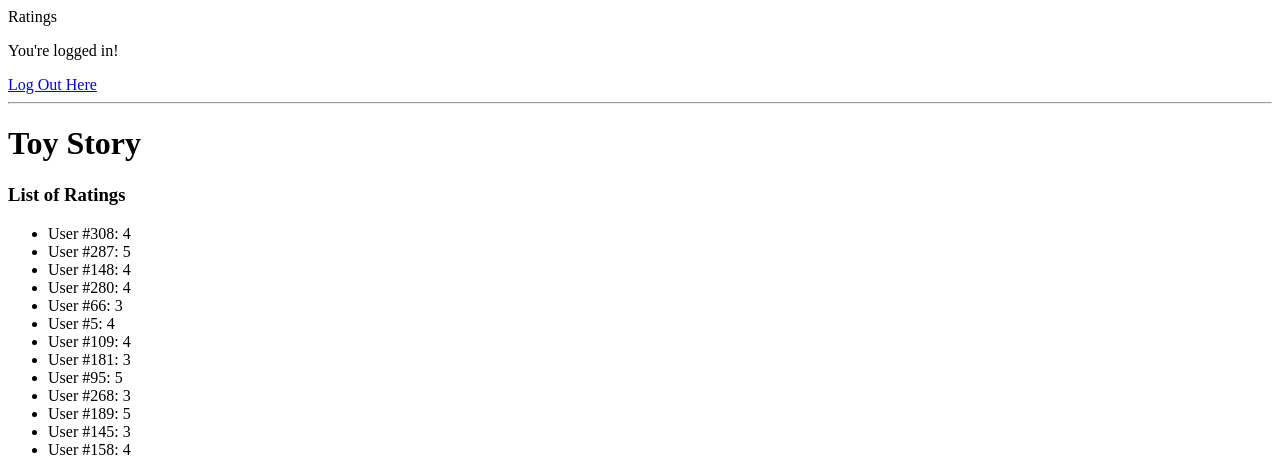
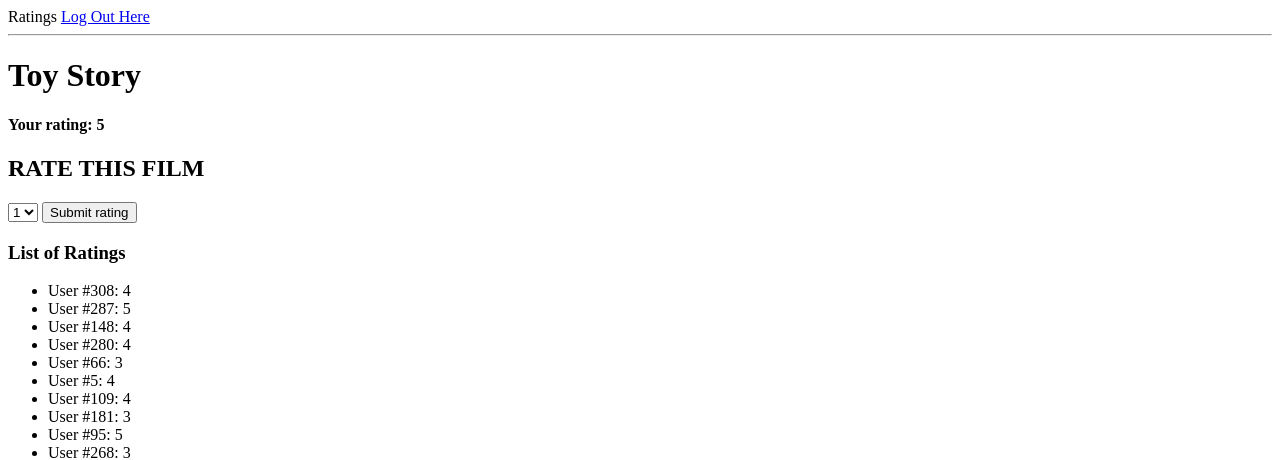
Before and after one commit to jturn130/ratings, a Flask app: page /movies/1 in a window 1280 px wide. Shown: the top 460 px of the page. Run offline with Flask 2, Linux system fonts and the light colour scheme; a user stored in the database is signed in; data comes from the database, SQL or seed files in the repository; both versions use the stored data as it was after the commit.

Commit message:
user can create or update rating

```diff
--- a/server.py
+++ b/server.py
@@ -34,7 +34,7 @@
 
 @app.route("/users/<int:userid>")
 def get_user_info(userid):
-    """Show user info"""
+    """Show individual user info"""
 
     user = User.query.filter_by(user_id=userid).one()
 
@@ -50,21 +50,41 @@
 
 @app.route("/movies/<int:movieid>")
 def get_movie_info(movieid):
-    """Show movie info"""
+    """Show individual movie info"""
 
     movie = Movie.query.filter_by(movie_id=movieid).one()
 
     return render_template("movie_info.html", movie= movie)
 
 
+@app.route("/makeRating/<int:movieid>", methods=["POST"])
+def make_rating(movieid):
+    """Allow user to rate movie or update rating"""
+
+    rating = request.form.get("rating")
+
+    user_r = Rating.get_rating_by_userid_movieid(session['User'], movieid)
+
+    if(user_r):
+        user_rating = Rating.query.filter_by(user_id=session['User'], movie_id=movieid).one()
+        user_rating.score = rating
+    else:
+        Rating.add_new_rating(session['User'], movieid, rating)
+
+    db.session.commit()
+
+    return redirect("/movies/{}".format(movieid))
+
 @app.route("/register")
 def register_user():
+    """Allows the user to sign up for account"""
 
     return render_template("signup_form.html")
 
 @app.route("/register-confirm", methods=["POST"])
 def confirm_new_user():
     """Create new user"""
+
     user_email = request.form.get("email")
     user_password = request.form.get("password")
 
@@ -80,12 +100,13 @@
 
 @app.route("/login")
 def login_user():
+    """Logs the user in"""
 
     return render_template("login_form.html")
 
 @app.route("/logout")
 def logout_user():
-
+    """Logs out the user"""
     del session['User']
 
     flash("You are logged out","loggedout")
--- a/templates/base.html
+++ b/templates/base.html
@@ -7,7 +7,6 @@
 <body>
   Ratings
   {% if 'User' in session %}
-    <p> You're logged in! </p>
     <a href="/logout"> Log Out Here </a>
   {% else %}
     <p><a href="/login">Log In Here</a></p>
--- a/templates/movie_info.html
+++ b/templates/movie_info.html
@@ -4,6 +4,27 @@
 <h1> {{ movie.title }}</h1>
 
 
+{% if 'User' in session %}
+ {% for rating in movie.ratings %}
+
+    {% if rating.user_id == session['User'] %}
+       <h4> Your rating:    {{rating.score }}</h4>
+
+    {% endif %}
+ {% endfor %}
+
+    <h2> RATE THIS FILM </h2>
+    <form action="/makeRating/{{ movie.movie_id }}" method='POST'>
+        <select name="rating">
+            <option value="1">1</option>
+            <option value="2">2</option>
+            <option value="3">3</option>
+            <option value="4">4</option>
+            <option value="5">5</option>
+        </select>
+        <input type="submit" value="Submit rating">
+    </form>
+{% endif %}
 <h3> List of Ratings </h3>
  <ul>
       {% for rating in movie.ratings %}
@@ -15,5 +36,4 @@
 
 
 
-
 {% endblock %}
```
Also changed, not shown: model.py (+24 -0 lines), ratings.db, 1 other file.
